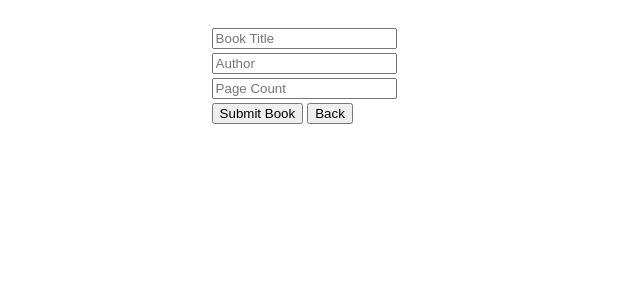
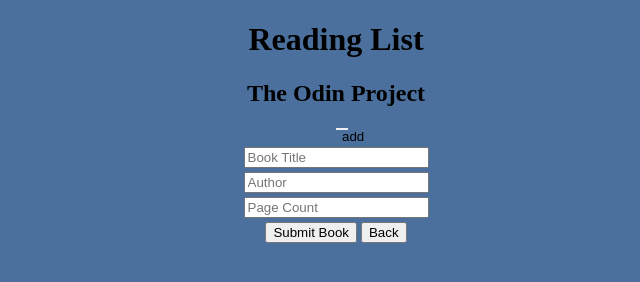
Before and after one commit to soch0788/Library, a plain HTML site: page index.html in a window 1280 px wide. Both pictures are taken after a click on the button "add". Shown: the whole page, without its empty margins (304-944 px from the left). Drawn offline with Linux system fonts and the light colour scheme.

Commit message:
Update format and background colors

```diff
--- a/index.html
+++ b/index.html
@@ -8,6 +8,8 @@
     <title>Library</title>
 </head>
 <body>
+    <h1 class="title">Reading List</h1>
+    <h2 class="subtitle">The Odin Project</h2>
     <div class="book">
     </div>
 
--- a/script2.JS
+++ b/script2.JS
@@ -35,7 +35,7 @@ function bookBTN() {
         let newBookTitle = document.createElement('input')
         let newBookAuthor = document.createElement('input')
         let newBookPagecount = document.createElement('input')
-        let newBookstatusDec = document.createElement('label')
+
 
 
         newBookTitle.className = "newTitle"
--- a/styles.css
+++ b/styles.css
@@ -1,6 +1,6 @@
 .Hidden {
-    color: white;
-    background-color: white;
+    color: 4b709e;
+    background-color: 4b709e;
     height: 0px;
     width: 0px;
     border: none;
@@ -8,7 +8,7 @@
 
 .book {
     display: grid;
-    grid-template-columns: 1fr 1fr 1fr 1fr 1fr;
+    grid-template-columns: 1fr 1fr 1fr 1fr 1fr 1fr;
     gap: 10px
 }
 .book > * {
@@ -17,11 +17,12 @@
     box-shadow: 0 4px 8px 0 rgba(0,0,0,0.2);
     padding: 2px 16px;
     margin-bottom: 20px;
+    background-color: rgb(170, 97, 97);
 }
 
 
 .newBook {
-    margin-left: 40%;
+    text-align: center;
 
     /* border: red solid; */
 }
@@ -30,14 +31,28 @@
 }
 .Read {
 
-    background-color: lightgreen;
+    background-color: rgb(79, 165, 79);
 
 
 
 }
+.title, .subtitle{
+    text-align: center;
+}
+
+#addBook {
+    margin-left: 50%;
+    /* width: 10%; */
+}
+
+
 
 /* #addBook {
     position: absolute;
     bottom: 5%;
     right: 5%;
 } */
+
+body {
+    background-color: #4b709e;
+}
```
